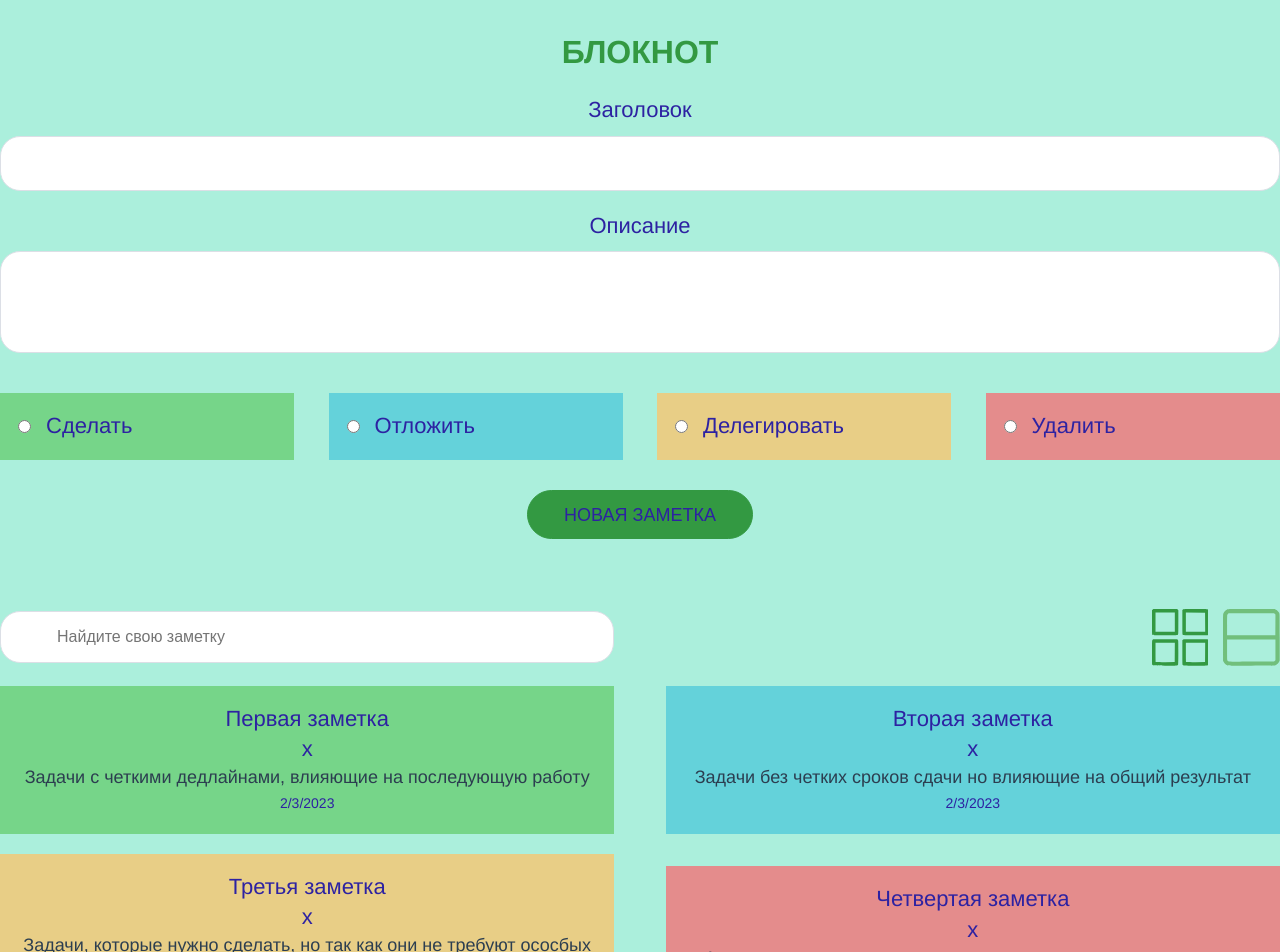
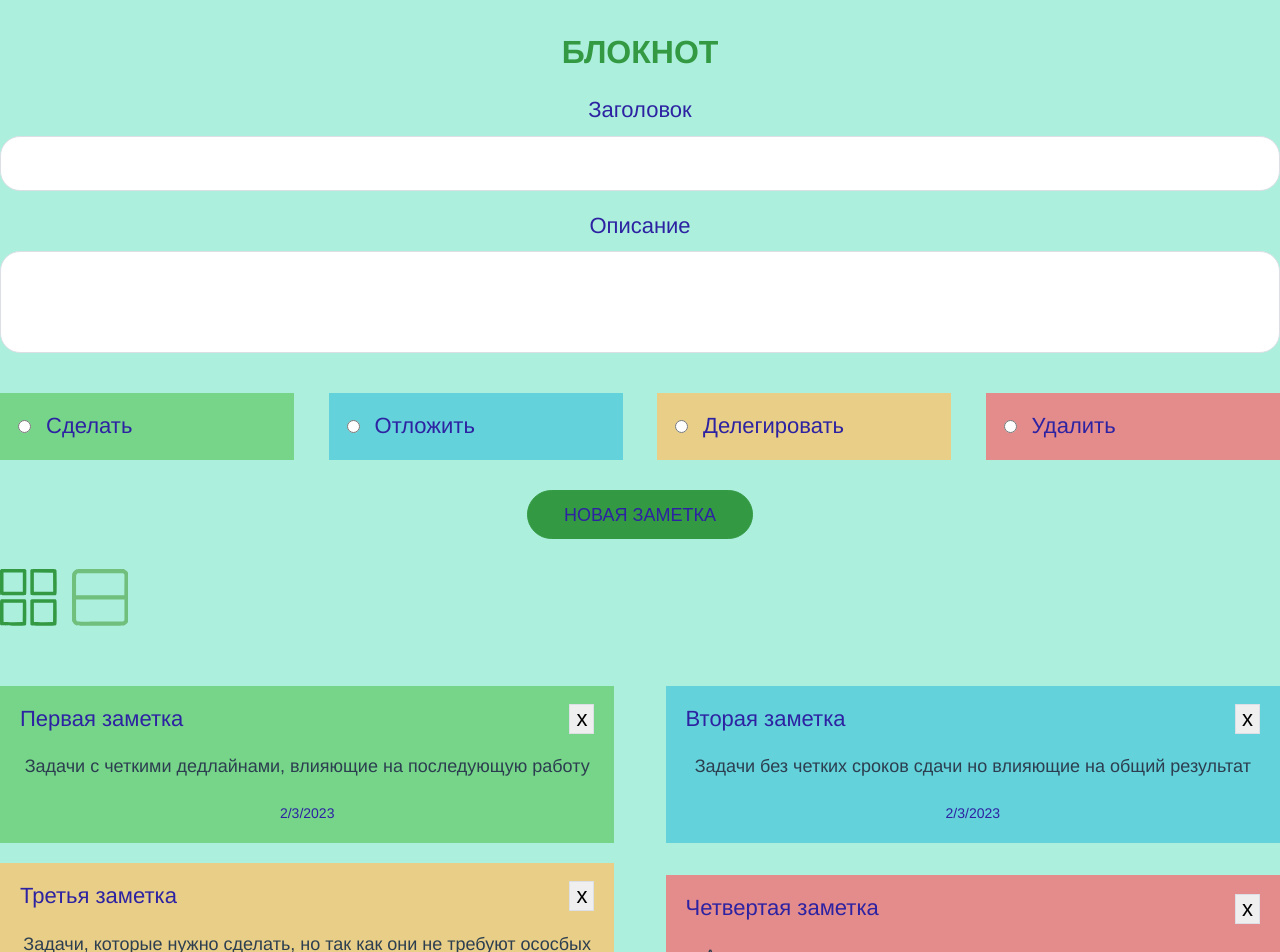
Before and after one commit to OlgaKrv/Notes, a Vue app: page / in a window 1280 px wide. Shown: the top 952 px of the page. Built offline with nearby package versions, Linux system fonts and the light colour scheme.

Commit message:
added added note positioning selection

```diff
--- a/src/App.vue
+++ b/src/App.vue
@@ -67,4 +67,7 @@ export default {
     transform: scale(1);
   }
 }
+.minimum-size {
+  min-width: 220px;
+}
 </style>
--- a/src/components/NewNote.vue
+++ b/src/components/NewNote.vue
@@ -5,7 +5,7 @@
       <input v-model="newTitle" type="text" />
       <label class="item_text">Описание</label>
       <textarea v-model="newDescription"></textarea>
-      <priorities @(select-1)="addNewNote.type" />
+      <priorities />
       <button class="btn btn_primary" @click="addNote">Новая заметка</button>
     </div>
   </div>
--- a/src/components/Notes.vue
+++ b/src/components/Notes.vue
@@ -1,22 +1,29 @@
+/* eslint-disable */
 <template>
-  <div class="wrapper__note">
+  <div>
+    <div class="note_header">
       <!-- search -->
-    <search
+      <!-- <search
         :value="search"
-      placeholder="Найдите свою заметку"
+        placeholder="Найдите небходимую заметку"
         @search="search = $event"
-    />
+      /> -->
       <!-- icons controls -->
-    <div class="icons">
+      <div class="icons" @click="changeIconColor">
         <positionIcon :isSelected="gridPosition" name="grid" />
         <positionIcon :isSelected="gridPosition" name="column" />
       </div>
+    </div>
+    <div class="wrapper__note" :grid="gridPosition">
       <noteItem
+        class="note minimum-size"
+        :class="{ full: !gridPosition }"
+        v-for="note in getAllNote"
         :note="note"
-      v-for="note in getAllNote"
         :key="note.id"
         :style="noteStyle(note.type)"
       />
+    </div>
   </div>
 </template>
 <!-- @remove="removeNote" -->
@@ -25,36 +32,36 @@
 import { mapGetters } from "vuex";
 import noteItem from "./NoteItem.vue";
 import positionIcon from "./PositionIcon.vue";
-import search from "./Search.vue";
+// import search from "./Search.vue";
 
 export default {
   components: {
     noteItem,
     positionIcon,
-    search,
+    // search,
   },
   data() {
     return {
-      grid: true,
+      gridPosition: true,
     };
   },
-  computed: mapGetters(["getAllNote", "getСolorForNeed"]),
+  computed: {
+    ...mapGetters(["getAllNote", "getСolorForNeed"]),
+  },
   methods: {
     noteStyle(num) {
       return {
         "background-color": this.getСolorForNeed(num),
       };
     },
+    changeIconColor() {
+      this.gridPosition = !this.gridPosition;
+    },
   },
 };
 </script>
 
 <style lang="scss">
-.notes_area {
-  display: flex;
-  align-items: center;
-  justify-content: space-between;
-}
 .wrapper__note {
   display: flex;
   align-items: center;
@@ -63,4 +70,31 @@ export default {
   flex-direction: row;
   padding: 40px 0;
 }
+.note {
+  width: 48%;
+  padding: 18px 20px;
+  margin-top: 20px;
+  background-color: #fff;
+  transition: all 0.25s cubic-bezier(0.25, 0.46, 0.45, 0.94);
+  &:hover {
+    box-shadow: 10px 30px 30px hsla(129, 50%, 40%, 0.302);
+    transform: translate(0, -6px);
+    transition-delay: 0s !important;
+  }
+  &.full {
+    width: 100%;
+    text-align: center;
+  }
+}
+.note_header {
+  display: flex;
+  align-items: center;
+  justify-content: space-between;
+  flex-wrap: wrap;
+}
+.note_body {
+  p {
+    margin: 20px 0;
+  }
+}
 </style>
--- a/src/components/PositionIcon.vue
+++ b/src/components/PositionIcon.vue
@@ -20,34 +20,36 @@ export default {
       default: "grid",
     },
     isSelected: {
-      type: Object,
+      type: Boolean,
     },
   },
+  /* eslint-disable */
   data() {
     return {
       path: icons[this.name],
-      isSelectedPosition: this.name === "grid",
-      iconColor: this.name === "grid" ? "#339942" : "#71bf7c",
-    };
+      isSelectedPosition: (this.name == "grid"),
+      iconColor: ((this.name == "grid") ? "#339942" : "#71bf7c"),
+    }
   },
-  methods: {},
   watch: {
     isSelected() {
       this.isSelectedPosition = this.isSelected;
-      /* eslint-disable */
-      this.iconColor = this.name === "grid" ? this.isSelectedPosition ? "#339942" : "#71bf7c" : this.isSelectedPosition ? "#71bf7c" : "#339942";
-    },
-  },
-};
+      this.iconColor = (this.name == "grid") ?
+      this.isSelectedPosition ? "#339942" : "#71bf7c" :
+      this.isSelectedPosition ? "#71bf7c" : "#339942";
+    }
+  }
+}
 </script>
 
 <style lang="scss">
-.icons {
-  svg {
+.note_header {
+  svg
+  {
     margin-right: 15px;
-    cursor: pointer;
+    cursor:pointer;
     &:last-child {
-      margin-right: 0px;
+      margin-right: 0;
     }
     &:hover {
       transform: scale(1.2);
--- a/src/components/Search.vue
+++ b/src/components/Search.vue
@@ -5,12 +5,14 @@
       class="small_text"
       type="text"
       :placeholder="placeholder"
-      v-model="search"
+      <!-- v-model="search" -->
     />
   </div>
 </template>
 
 <script>
+import { mapGetters, mapMutations } from "vuex";
+
 export default {
   props: {
     value: {
@@ -23,11 +25,20 @@ export default {
     },
   },
   data() {
-    return { search: this.value };
+    return {
+      search: this.value,
+      array: [],
+    };
+  },
+  computed: {
+    ...mapGetters(["getAllNote"]),
+  },
+  methods: {
+    ...mapMutations(["editNotes"]),
   },
   watch: {
-    search(val) {
-      this.$emit("search", val);
+    search() {
+      // this.editNotes(val);
     },
   },
 };
--- a/src/components/noteItem.vue
+++ b/src/components/noteItem.vue
@@ -1,8 +1,8 @@
 <template>
-  <div class="note">
+  <div>
     <div class="note_header item_text">
       <p>{{ note.title }}</p>
-      <p class="note_delete" @click="removeNote(0)">x</p>
+      <button class="note_delete" @click="removeNote(note.id)">x</button>
     </div>
     <div class="note_body">
       <p>{{ note.description }}</p>
@@ -12,6 +12,8 @@
 </template>
 
 <script>
+import { mapMutations } from "vuex";
+
 export default {
   props: {
     note: {
@@ -20,30 +22,12 @@ export default {
     },
   },
   methods: {
-    removeNote(index) {
-      this.$store.dispatch("removeNote", index);
-    },
+    ...mapMutations(["removeNote"]),
   },
 };
 </script>
 
 <style lang="scss">
-.note {
-  width: 48%;
-  padding: 18px 20px;
-  margin-top: 20px;
-  background-color: #fff;
-  transition: all 0.25s cubic-bezier(0.25, 0.46, 0.45, 0.94);
-  &:hover {
-    box-shadow: 10px 30px 30px hsla(129, 50%, 40%, 0.302);
-    transform: translate(0, -6px);
-    transition-delay: 0s !important;
-  }
-  &.full {
-    width: 100%;
-    text-align: center;
-  }
-}
 .note_delete {
   cursor: pointer;
 }
--- a/src/main.js
+++ b/src/main.js
@@ -2,7 +2,7 @@
 import Vue from "vue";
 import App from "./App.vue";
 
-import router from "./routes";
+// import router from "./routes";
 import store from "./store";
 
 import "./assets/scss/main.scss";
@@ -10,7 +10,7 @@ import "./assets/scss/main.scss";
 Vue.config.productionTip = false;
 
 new Vue({
-  router,
+  // router,
   store,
   render: h => h(App),
 }).$mount("#app");
--- a/src/store/notesArray.js
+++ b/src/store/notesArray.js
@@ -40,9 +40,15 @@ export default {
     addNewNote(state, newNoteIndex) {
       state.noteList.push(newNoteIndex);
     },
+    // editNotes(state, newNotes) {
+    //   if (newNotes)
+    //     state.noteList = state.noteList.filter((item) => {
+    //       if (item.toLowerCase().indexOf(newNotes) !== -1) return item;
+    //     });
+    // },
     removeNote(state, selectedNoteIndex) {
       state.noteList.splice(selectedNoteIndex, 1);
-      for (let i = 0; i + 1; i < state.noteList.length) {
+      for (let i = selectedNoteIndex; i < state.noteList.length; i + 1) {
         state.noteList[i].id = i;
       }
     },
```
Also changed, not shown: src/components/Priorities.vue (+0 -12 lines). Lines whose indentation alone changed are shown as unchanged.
